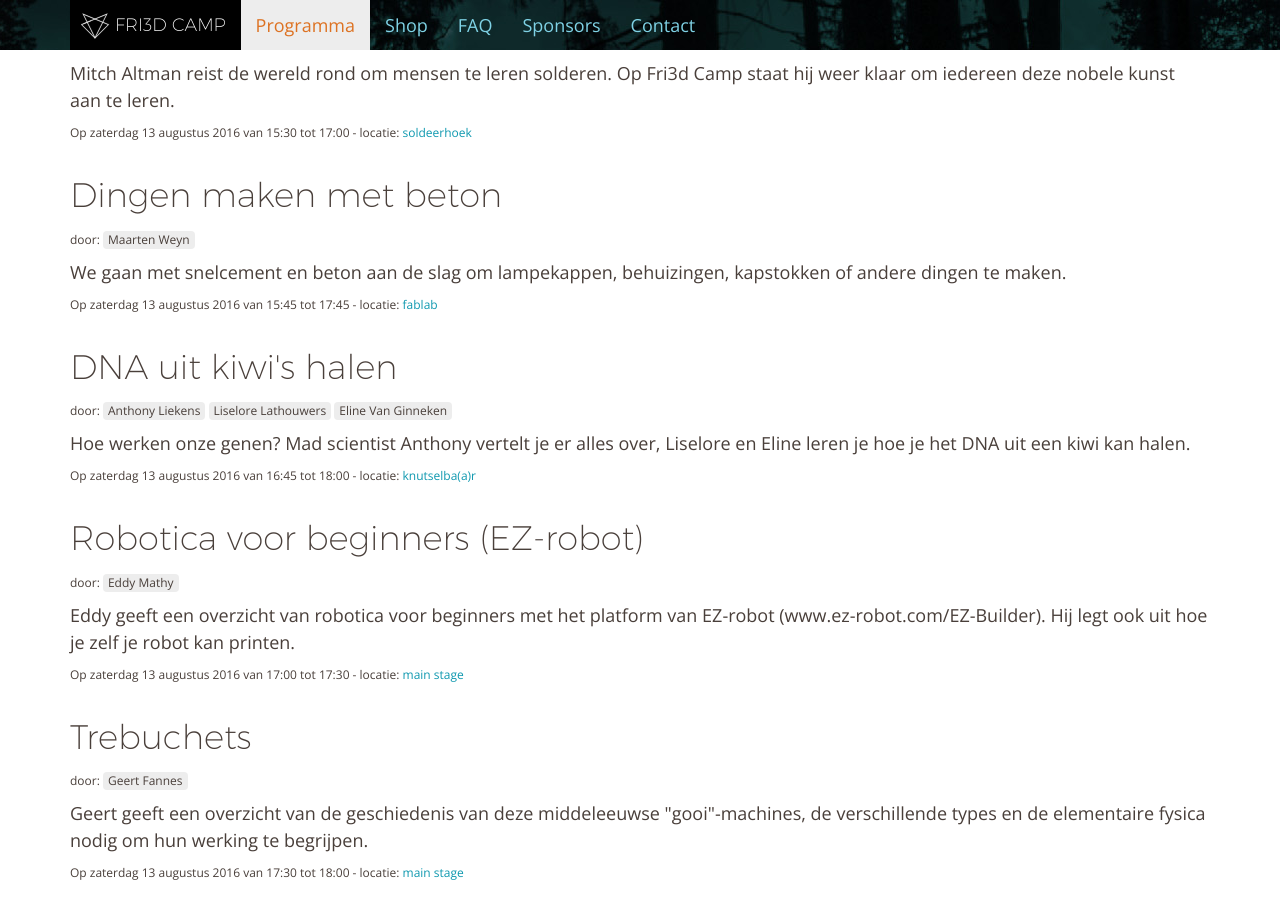
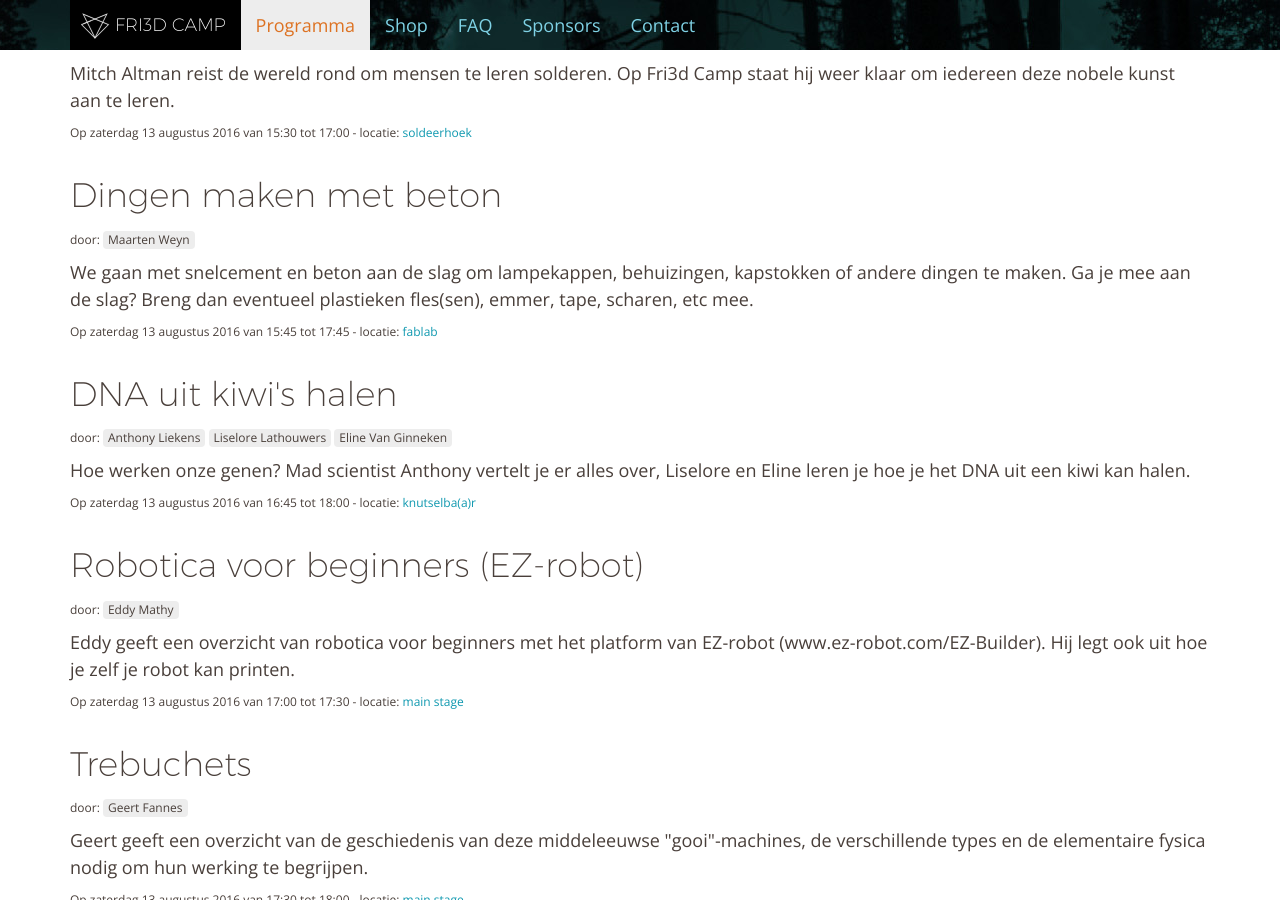
Before and after one commit to Fri3dCamp/fri3dweb2016, a Jekyll site: the page built from programma/index.md, in a window 1280 px wide and 900 px high, scrolled down 2750 px. Built offline with Jekyll 4.4.1, drawn with Linux system fonts in a browser that asks for light colours; nearby versions of some CDN libraries.

Commit message:
Added some requirements

```diff
--- a/_data/activities.json
+++ b/_data/activities.json
@@ -173,7 +173,7 @@
     "track": "fablab",
     "speakers": [ "Maarten Weyn" ],
     "title": "Dingen maken met beton",
-    "description": "We gaan met snelcement en beton aan de slag om lampekappen, behuizingen, kapstokken of andere dingen te maken.",
+    "description": "We gaan met snelcement en beton aan de slag om lampekappen, behuizingen, kapstokken of andere dingen te maken. Ga je mee aan de slag? Breng dan eventueel plastieken fles(sen), emmer, tape, scharen, etc mee.",
     "timing" : {
         "day"   : "zaterdag",
         "date"  : "13 augustus 2016",
```
